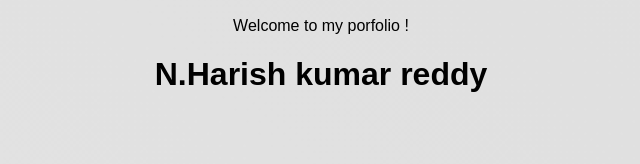
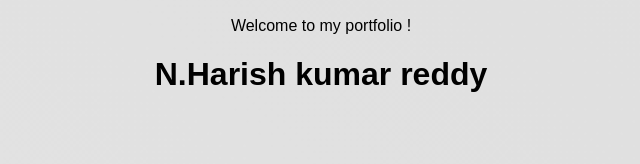
Before and after one commit to HarishKumar222/Porfolio-website, a plain HTML site: page index.html in a window 1280 px wide. Shown: the part 203-367 px from the top of the page, 319-959 px from the left. Drawn offline with Linux system fonts and the light colour scheme.

Commit message:
Update index.html

```diff
--- a/index.html
+++ b/index.html
@@ -20,7 +20,7 @@
     </header>
     <div id="photosection">
         <img src="Harish photo.jpg" id="photo">
-        <p>Welcome to my porfolio !</p>
+        <p>Welcome to my portfolio !</p>
         <h1>N.Harish kumar reddy</h1>
     </div>
 
```
